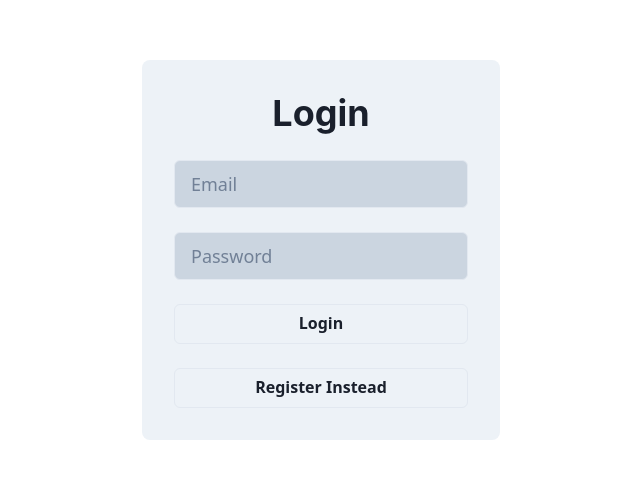
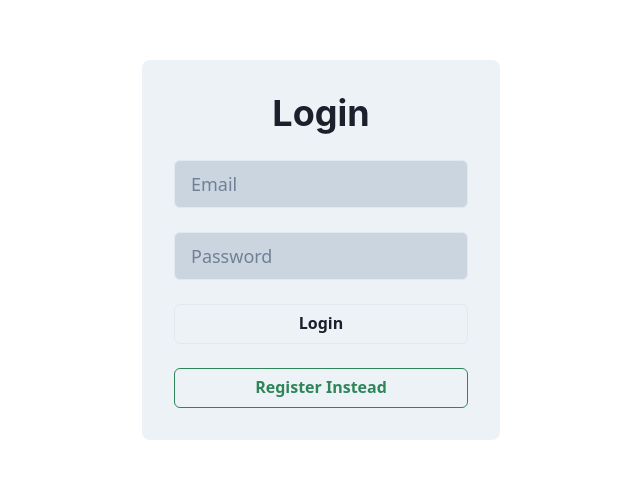
Before and after one commit to KennedyMungai/fullstack_todo_frontend, a Next.js app: page /auth/login in a window 1280 px wide. Shown: the part 150-628 px from the top of the page, without its empty margins (319-959 px from the left). Built offline with nearby package versions, Linux system fonts and the light colour scheme.

Commit message:
Changed the color scheme of the login button to green

```diff
--- a/src/components/auth/Login.tsx
+++ b/src/components/auth/Login.tsx
@@ -85,7 +85,7 @@ const Login = (props: Props) => {
 						mt={6}
 						type='submit'
 						variant={'outline'}
-						colorScheme='gray'
+						colorScheme='green'
 					>
 						<Link href='/auth/register'>Register Instead</Link>
 					</Button>
```
